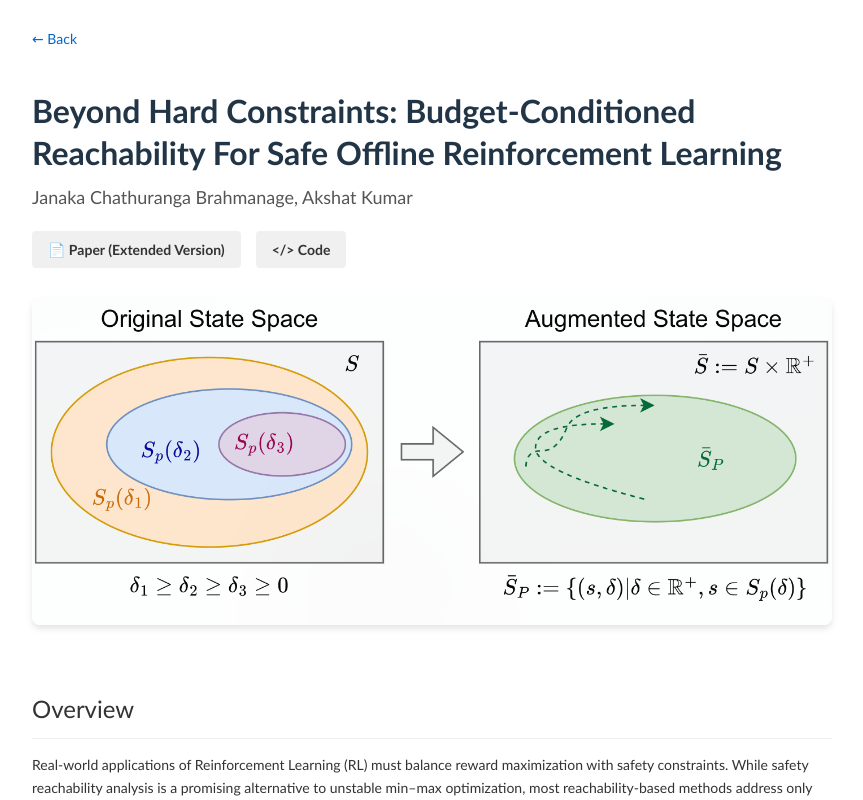
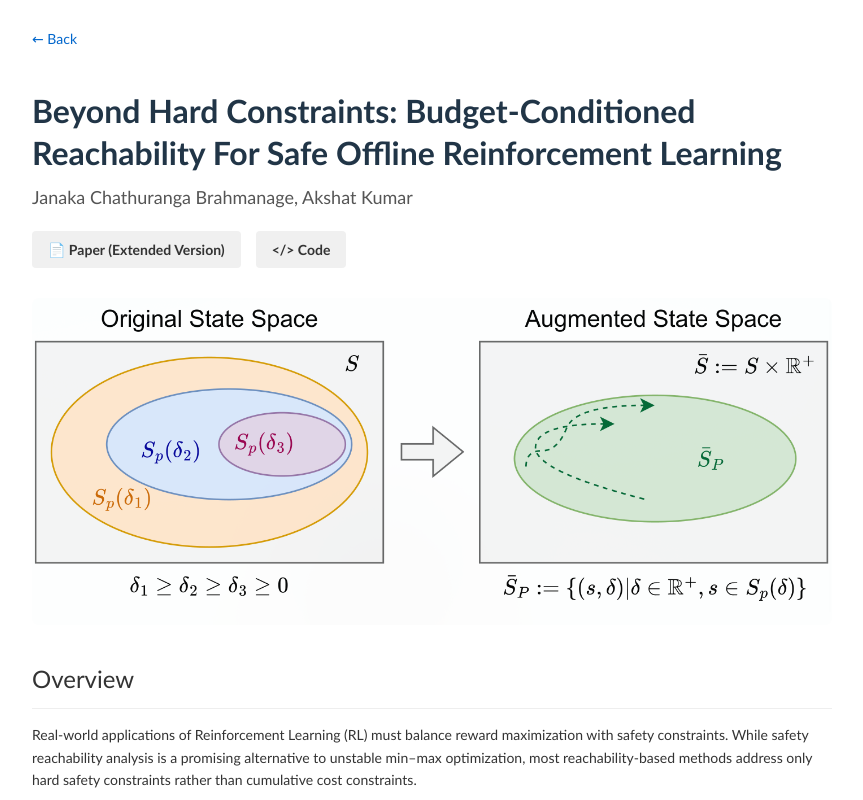
Before and after one commit to janakact/janakact.github.io, a React (Vite) app: page /bcrl in a window 1280 px wide. Shown: the top 800 px of the page, without its empty margins (208-1071 px from the left). Built offline with nearby package versions, Linux system fonts and the light colour scheme.

Commit message:
Update paper

```diff
--- a/src/Home.jsx
+++ b/src/Home.jsx
@@ -245,11 +245,11 @@ const papersData = [
     title: "Beyond Hard Constraints: Budget-Conditioned Reachability For Safe Offline Reinforcement Learning",
     authors: <><Janaka />, <Akshat /></>,
     venue: "ICAPS 2026",
-    arxiv: false,
+    arxiv: "https://arxiv.org/abs/2603.22292",
     openreview: false,
     projectPage: "/bcrl",
     code: false,
-    paper: "/papers/icaps2026_bcrl.pdf",
+    paper: "https://arxiv.org/pdf/2603.22292",
     image: bcrl,
     description: "",
   },
--- a/src/pages/BCRLProject.jsx
+++ b/src/pages/BCRLProject.jsx
@@ -59,9 +59,8 @@ const ProjectImage = styled.img`
   max-width: 100%;
   height: auto;
   border-radius: 8px;
-  margin-bottom: 30px;
-  box-shadow: 0 4px 6px rgba(0, 0, 0, 0.1);
 `;
+// box-shadow: 0 4px 6px rgba(0, 0, 0, 0.1);
 
 const SectionTitle = styled.h2`
   font-size: 24px;
@@ -101,7 +100,7 @@ export default function BCRLProject() {
       </Authors>
 
       <LinksContainer>
-        <ProjectLink href="/papers/icaps2026_bcrl.pdf" target="_blank" rel="noopener noreferrer">
+        <ProjectLink href="https://arxiv.org/pdf/2603.22292" target="_blank" rel="noopener noreferrer">
           📄 Paper (Extended Version)
         </ProjectLink>
         <ProjectLink href="https://github.com/janakact/bcrl" target="_blank" rel="noopener noreferrer">
```
